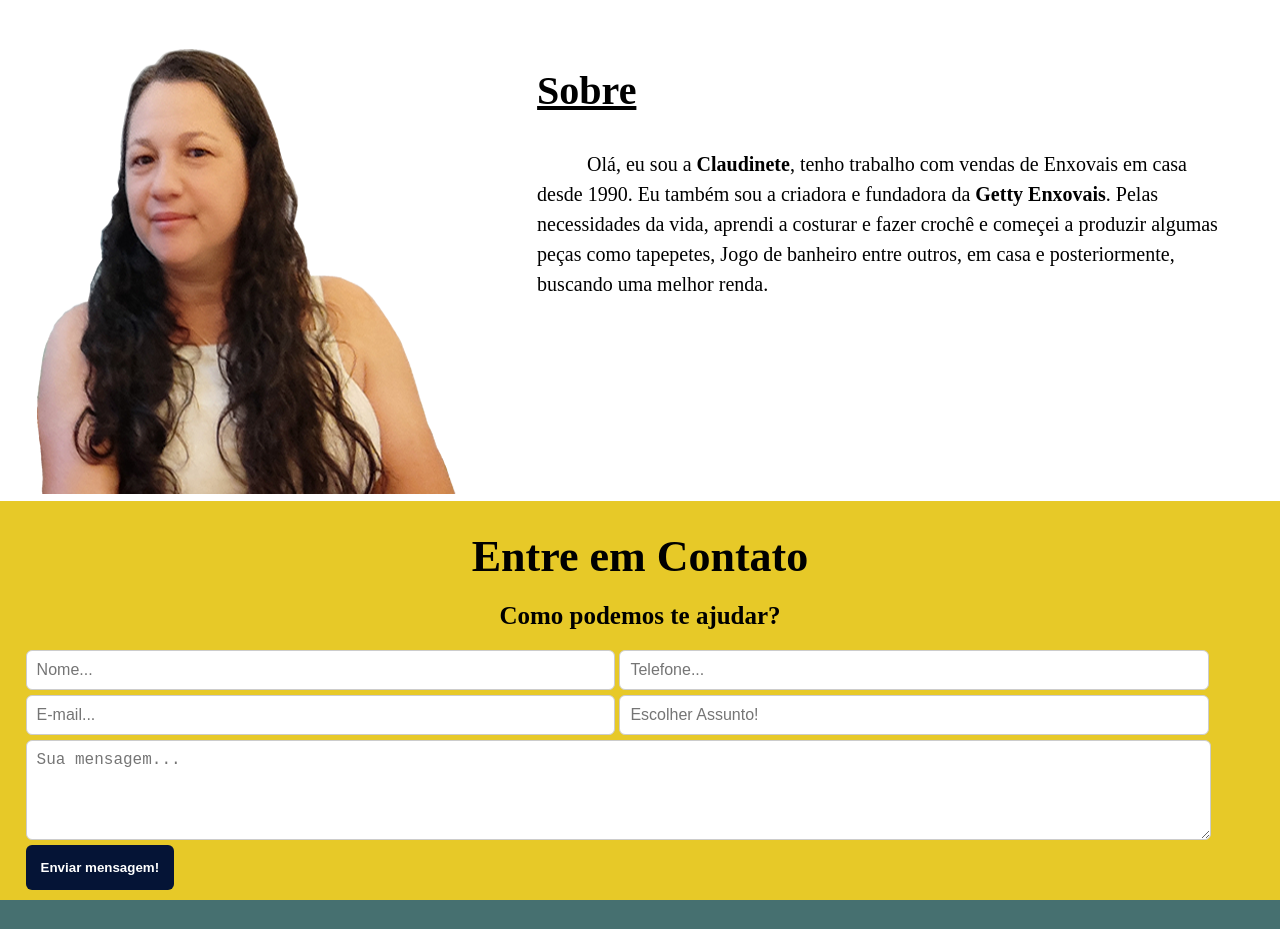
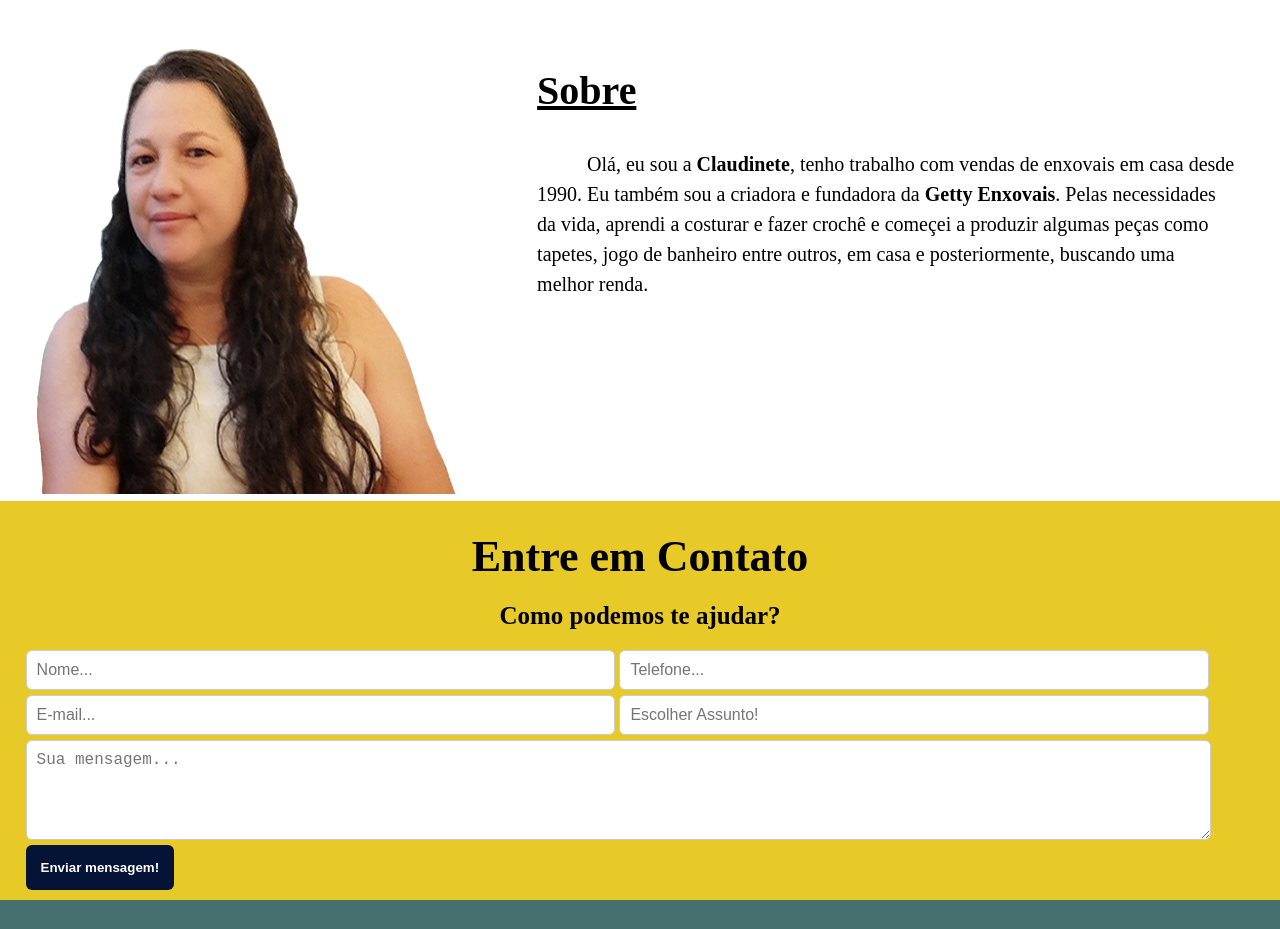
Before and after one commit to clovisgeorgette/gettyenxovais, a plain HTML site: page index.html in a window 1280 px wide. Shown: the part 4308-5237 px from the top of the page. Drawn offline with Linux system fonts and the light colour scheme.

Commit message:
atualização

```diff
--- a/index.html
+++ b/index.html
@@ -183,7 +183,7 @@
         <div class="interface">
             <h2>Eu Quero! <span>Seu quarto, seu aconchego.</span></h2>
             <p>Procura produtos de qualidade e conforto de verdade?</p>
-            <a href="#">
+            <a href="#contato">
                 <button>Saiba mais</button>
             </a>
         </div>
@@ -229,9 +229,9 @@
 			</div><!--sobre-img-->
 			<div class="tx-sobre">
 			<h1>Sobre</h1>
-			<p>Olá, eu sou a <strong>Claudinete</strong>, tenho trabalho com vendas de Enxovais em casa desde 1990.
+			<p>Olá, eu sou a <strong>Claudinete</strong>, tenho trabalho com vendas de enxovais em casa desde 1990.
 				Eu também sou a criadora e fundadora da <strong>Getty Enxovais</strong>.
-				Pelas necessidades da vida, aprendi a costurar e fazer crochê e começei a produzir algumas peças como tapepetes, Jogo de banheiro entre outros, em casa e posteriormente, buscando uma melhor renda.</p>
+				Pelas necessidades da vida, aprendi a costurar e fazer crochê e começei a produzir algumas peças como tapetes, jogo de banheiro entre outros, em casa e posteriormente, buscando uma melhor renda.</p>
 			</div><!--tx-sobre-->
 		<div class="clear"></div>
 	</div><!--center-->
```
